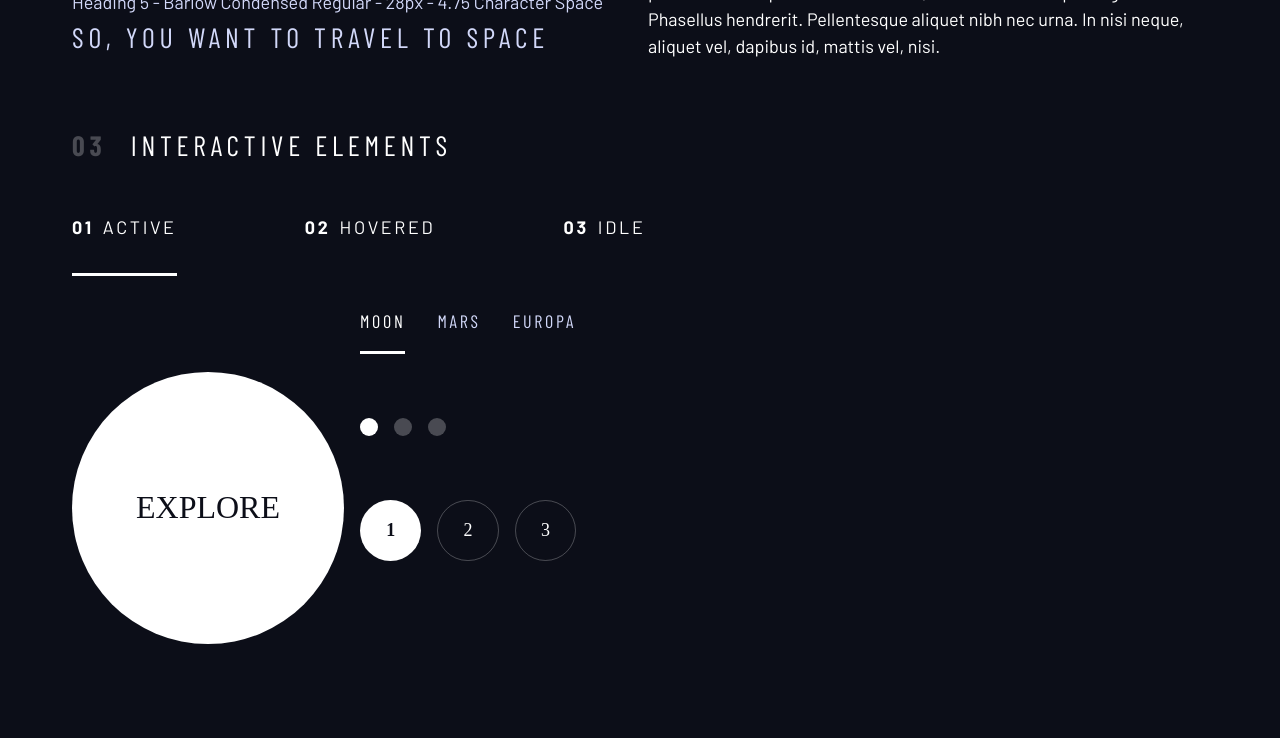
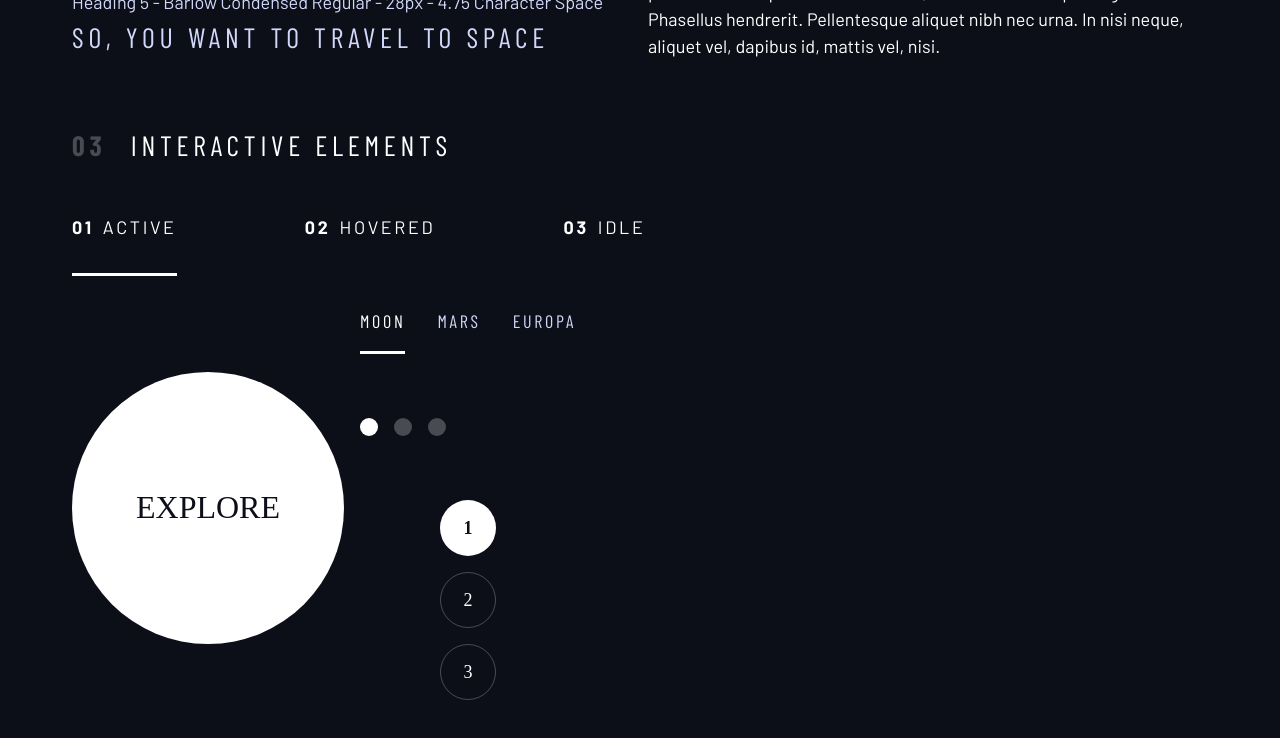
Before and after one commit to ajkendal/frontend-mentor-space-tourism, a Next.js app: page / in a window 1280 px wide. Shown: the part 983-1721 px from the top of the page. Built offline with nearby package versions, Linux system fonts and the light colour scheme; a web font is replaced by a local one.

Commit message:
Update numbered indicators layout and sizing
Changed numbered indicators container from flex to grid in DesignSystem.tsx. Adjusted button width and height to fixed 3.5rem in globals.css for consistent sizing.

```diff
--- a/app/styles/components/DesignSystem.tsx
+++ b/app/styles/components/DesignSystem.tsx
@@ -220,7 +220,7 @@ const DesignSystem = () => {
               </button>
             </div>
 
-            <div className='numbered-indicators flex'>
+            <div className='numbered-indicators grid'>
               <button aria-selected='true'>1</button>
               <button aria-selected='false'>2</button>
               <button aria-selected='false'>3</button>
--- a/app/styles/globals.css
+++ b/app/styles/globals.css
@@ -322,9 +322,8 @@ button {
 .numbered-indicators > * {
   font-family: var(--ff-serif);
   margin: 0 auto;
-  width: 100%;
-  height: 100%;
-  aspect-ratio: 1/1;
+  width: 3.5rem;
+  height: 3.5rem;
   cursor: pointer;
   border-radius: 50%;
   background-color: transparent;
```
